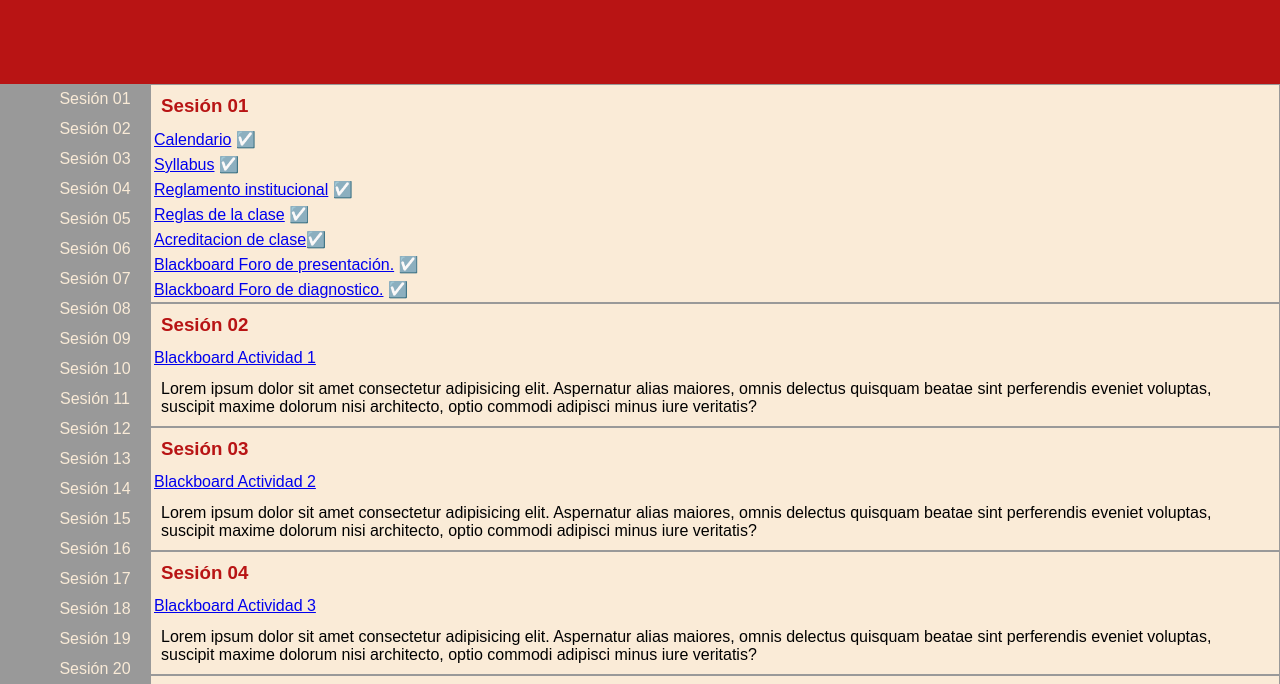
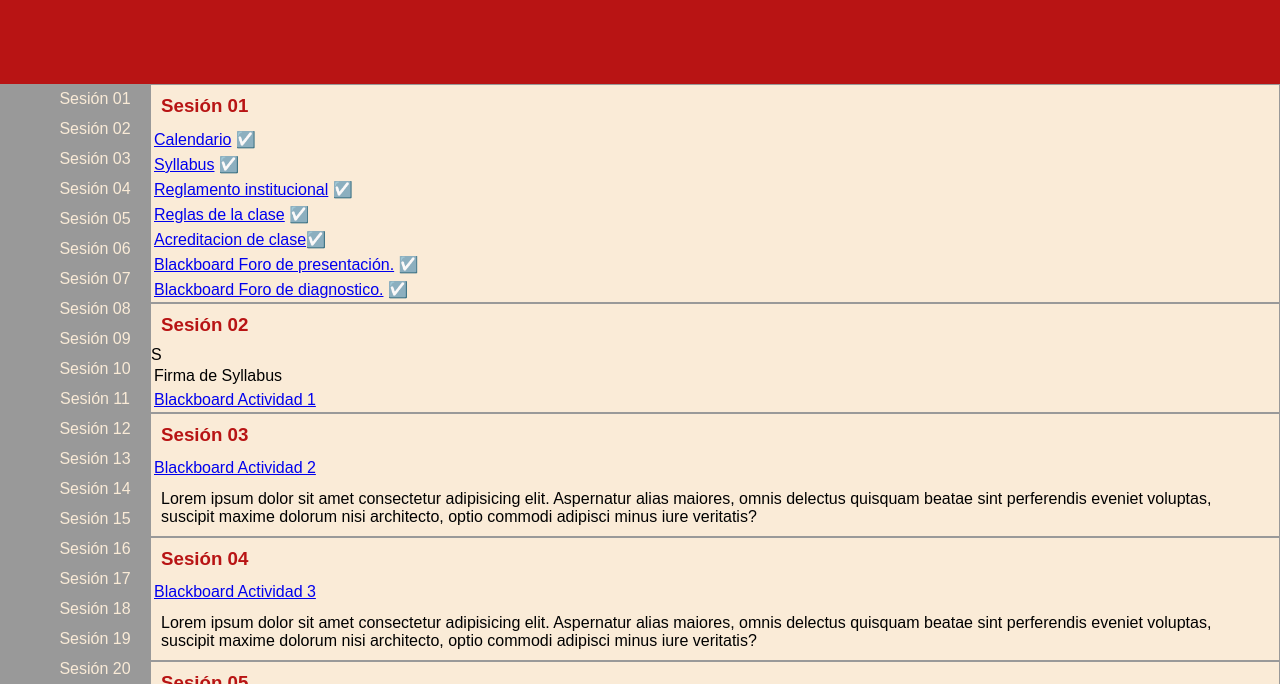
Before and after one commit to beztao01/mo-cap, a plain HTML site: page index.html in a window 1280 px wide. Shown: the part 116-800 px from the top of the page. Drawn offline with Linux system fonts and the light colour scheme.

Commit message:
add firma syllabus

```diff
--- a/index.html
+++ b/index.html
@@ -54,10 +54,10 @@
                 </section>
                 <section>
                     <h3>Sesión 02</h3>
-                    <ul>
+                    <ul>S
+                        <li>Firma de Syllabus</li>
                         <li><a href="https://uvmonline.blackboard.com/webapps/login/">Blackboard Actividad 1</a></li>
                     </ul>
-                    <p>Lorem ipsum dolor sit amet consectetur adipisicing elit. Aspernatur alias maiores, omnis delectus quisquam beatae sint perferendis eveniet voluptas, suscipit maxime dolorum nisi architecto, optio commodi adipisci minus iure veritatis?</p>
                 </section>
                 <section>
                     <h3>Sesión 03</h3>
```
